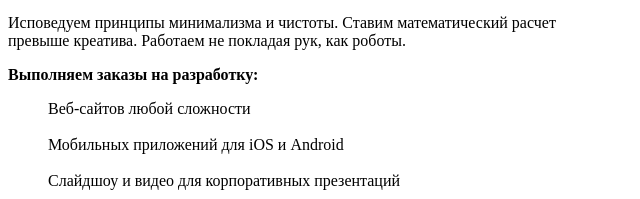
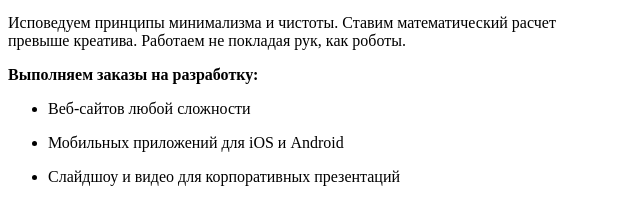
Before and after one commit to by-hits/1285035-nerds-29, a plain HTML site: page index.html in a window 1280 px wide. Shown: the part 979-1178 px from the top of the page, 0-640 px from the left. Drawn offline with Linux system fonts and the light colour scheme.

Commit message:
Исправление ошибки
Семантическая ошибка

```diff
--- a/index.html
+++ b/index.html
@@ -56,7 +56,15 @@
         <p>Исповедуем принципы минимализма и чистоты. Ставим математический расчет<br>превыше креатива. Работаем не покладая рук, как роботы.</p>
         <p><b>Выполняем заказы на разработку:</b></p>
         <ul>
-            <p>	Веб-сайтов любой сложности<br><br>Мобильных приложений для iOS и Android<br><br>Слайдшоу и видео для корпоративных презентаций</p>
+            <li>
+                <p>	Веб-сайтов любой сложности</p>
+            </li>
+            <li>
+                <p>Мобильных приложений для iOS и Android</p>
+            </li>
+            <li>
+                <p>Слайдшоу и видео для корпоративных презентаций</p>
+            </li>
         </ul>
         <img src="img\nerds-illustration 1.png" alt="Логотип с конфетти «Nerds»">
         <p><b>с 2004 года Любим точность во всем:</b></p>
```
